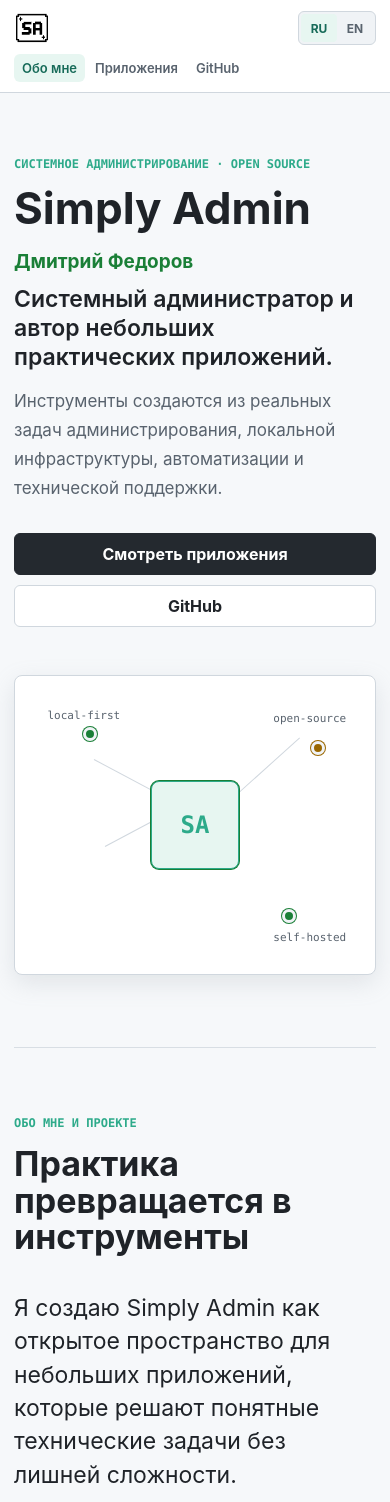
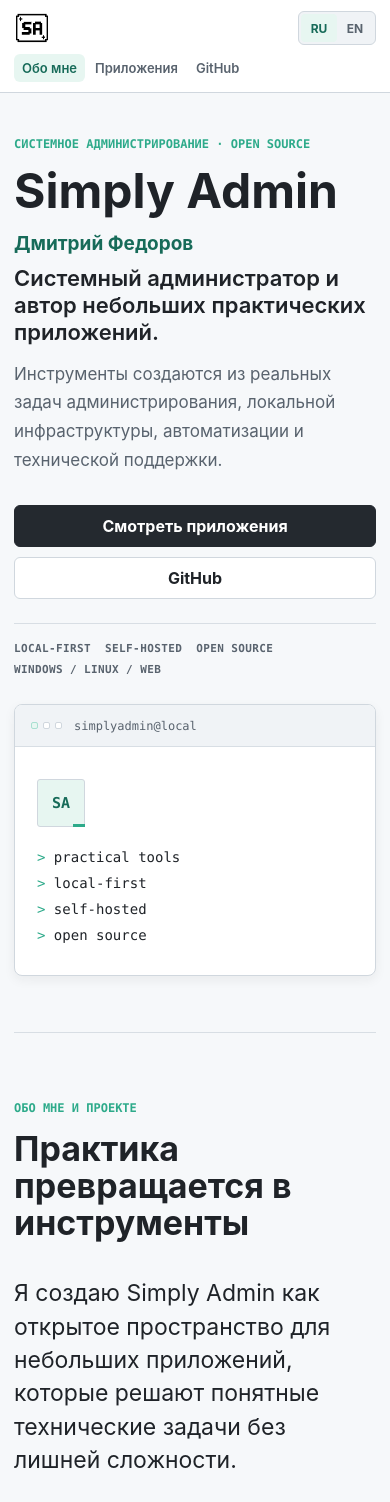
Before and after one commit to fedorovdo/simplyadmin-site, a React (Vite) app: page / in a window 390 px wide. Shown: the top 1502 px of the page. Built offline with nearby package versions, Linux system fonts and the light colour scheme.

Commit message:
Redesign hero and application cards

```diff
--- a/src/App.css
+++ b/src/App.css
@@ -1330,3 +1330,434 @@ button:focus-visible,
     height: 36px;
   }
 }
+/* Stage 2: product hub, catalog cards, and details alignment. */
+.home-hero {
+  grid-template-columns: minmax(0, 1.08fr) minmax(340px, 0.72fr);
+  align-items: center;
+  gap: 64px;
+  min-height: auto;
+  padding-block: 76px 88px;
+}
+.hero-copy {
+  max-width: 720px;
+}
+.home-hero h1 {
+  max-width: 680px;
+  margin-bottom: 18px;
+  font-size: clamp(58px, 6vw, 78px);
+  line-height: 0.98;
+}
+.person-name {
+  margin-bottom: 10px;
+  color: var(--color-accent-dark);
+}
+.hero-introduction {
+  max-width: 680px;
+  margin-bottom: 14px;
+  font-size: clamp(24px, 2.4vw, 32px);
+  line-height: 1.22;
+}
+.hero-description {
+  max-width: 660px;
+}
+.hero-meta {
+  display: flex;
+  flex-wrap: wrap;
+  gap: 8px 18px;
+  margin: 30px 0 0;
+  border-top: 1px solid var(--color-border-muted);
+  padding: 18px 0 0;
+  list-style: none;
+}
+.hero-meta li {
+  color: var(--color-text-secondary);
+  font-family: 'JetBrains Mono', 'SFMono-Regular', Consolas, 'Liberation Mono', monospace;
+  font-size: 11px;
+  font-weight: 700;
+  letter-spacing: 0.035em;
+}
+.hero-signal {
+  min-height: 338px;
+  align-self: center;
+  overflow: hidden;
+  border: 1px solid var(--color-border);
+  border-radius: var(--radius-medium);
+  background: var(--color-surface);
+  box-shadow: 0 4px 12px rgba(31, 35, 40, 0.06);
+}
+.terminal-titlebar {
+  display: flex;
+  min-height: 42px;
+  align-items: center;
+  gap: 12px;
+  border-bottom: 1px solid var(--color-border-muted);
+  padding: 0 16px;
+  background: var(--color-surface-muted);
+}
+.terminal-dots {
+  display: flex;
+  gap: 5px;
+}
+.terminal-dots i {
+  width: 7px;
+  height: 7px;
+  border: 1px solid var(--color-border);
+  border-radius: 2px;
+  background: var(--color-surface);
+}
+.terminal-dots i:first-child {
+  border-color: #a8dfd1;
+  background: var(--color-accent-soft);
+}
+.terminal-host,
+.terminal-body {
+  font-family: 'JetBrains Mono', 'SFMono-Regular', Consolas, 'Liberation Mono', monospace;
+}
+.terminal-host {
+  color: var(--color-text-secondary);
+  font-size: 12px;
+}
+.terminal-body {
+  display: grid;
+  align-content: center;
+  min-height: 294px;
+  padding: 34px;
+}
+.terminal-mark {
+  position: relative;
+  display: grid;
+  width: 48px;
+  height: 48px;
+  margin-bottom: 28px;
+  place-items: center;
+  border: 1px solid var(--color-border);
+  border-radius: 3px;
+  background: var(--color-accent-soft);
+  color: var(--color-accent-dark);
+  font-size: 15px;
+  font-weight: 800;
+}
+.terminal-mark::after {
+  position: absolute;
+  right: -1px;
+  bottom: -1px;
+  width: 12px;
+  height: 3px;
+  background: var(--color-accent);
+  content: '';
+}
+.terminal-body p {
+  margin: 0 0 10px;
+  color: var(--color-text-primary);
+  font-size: 14px;
+}
+.terminal-body p:last-child {
+  margin-bottom: 0;
+}
+.terminal-body p span {
+  color: var(--color-accent);
+}
+.catalog-page {
+  padding-block: 44px 88px;
+}
+.catalog-heading {
+  max-width: 820px;
+  margin-bottom: 28px;
+  border-bottom: 1px solid var(--color-border-muted);
+  padding-bottom: 26px;
+}
+.catalog-heading h1 {
+  margin-bottom: 14px;
+  font-size: clamp(46px, 5vw, 58px);
+}
+.catalog-heading > p:last-child {
+  max-width: 760px;
+}
+.catalog-layout {
+  gap: 22px;
+}
+.app-list {
+  align-items: stretch;
+  gap: 18px;
+}
+.app-list-item {
+  min-width: 0;
+  height: 100%;
+}
+.app-card,
+.has-selection .app-card {
+  display: grid;
+  min-height: 320px;
+  height: 100%;
+  grid-template-columns: auto minmax(0, 1fr);
+  grid-template-rows: minmax(0, 1fr) auto;
+  border: 1px solid var(--color-border);
+  border-radius: var(--radius-medium);
+  background: var(--color-surface);
+  box-shadow: 0 1px 2px rgba(31, 35, 40, 0.04);
+  transition: border-color 120ms ease, box-shadow 120ms ease, transform 120ms ease;
+}
+.app-card:hover {
+  border-color: #afb8c1;
+  background: var(--color-surface);
+  box-shadow: 0 4px 12px rgba(31, 35, 40, 0.07);
+  transform: translateY(-1px);
+}
+.app-card.selected {
+  border-color: var(--color-accent);
+  background: var(--color-surface);
+  box-shadow: inset 3px 0 0 var(--color-accent);
+}
+.app-card-main {
+  display: grid;
+  min-width: 0;
+  grid-column: 1 / -1;
+  grid-row: 1;
+  align-content: start;
+  gap: 15px;
+  border-bottom: 1px solid var(--color-border-muted);
+  padding: 20px 20px 18px;
+  cursor: pointer;
+}
+.card-topline {
+  align-items: flex-start;
+}
+.app-monogram {
+  display: grid;
+  width: 44px;
+  height: 44px;
+  flex: 0 0 auto;
+  place-items: center;
+  border: 1px solid var(--color-border);
+  border-radius: 3px;
+  background: var(--color-accent-soft);
+  color: var(--color-accent-dark);
+  font-family: 'JetBrains Mono', 'SFMono-Regular', Consolas, 'Liberation Mono', monospace;
+  font-size: 13px;
+  font-weight: 800;
+}
+.status {
+  border-color: transparent;
+  padding: 5px 8px;
+  font-weight: 700;
+}
+.status-stable {
+  border-color: #aceebb;
+  background: #dafbe1;
+  color: #116329;
+}
+.status-preview {
+  border-color: #eac54f;
+  background: #fff8c5;
+  color: #7d4e00;
+}
+.status-in-development {
+  border-color: #ffb8b0;
+  background: #ffebe9;
+  color: #a40e26;
+}
+.card-metadata,
+.card-title-row,
+.card-secondary-actions {
+  display: flex;
+  min-width: 0;
+  align-items: center;
+}
+.card-metadata {
+  justify-content: space-between;
+  gap: 12px;
+}
+.card-metadata .app-category {
+  margin: 0;
+}
+.card-title-row {
+  flex-wrap: wrap;
+  gap: 8px 10px;
+}
+.app-card .card-title-row h2 {
+  display: block;
+  margin: 0;
+}
+.card-title-row .version {
+  margin: 0;
+  vertical-align: initial;
+}
+.app-summary {
+  max-width: 58ch;
+}
+.details-button {
+  width: auto;
+  min-height: 44px;
+  align-self: stretch;
+  grid-column: 1;
+  grid-row: 2;
+  border: 0;
+  background: transparent;
+  margin: 0;
+  padding: 0 20px;
+  color: var(--color-accent-dark);
+}
+.details-button:hover {
+  background: var(--color-accent-soft);
+  color: var(--color-accent-dark);
+}
+.card-secondary-actions {
+  align-self: stretch;
+  justify-content: flex-end;
+  gap: 8px 14px;
+  grid-column: 2;
+  grid-row: 2;
+  padding: 0 20px;
+}
+.card-secondary-actions a {
+  color: var(--color-text-secondary);
+  font-size: 12px;
+  font-weight: 650;
+  text-decoration: none;
+}
+.card-secondary-actions a:hover,
+.card-secondary-actions a:focus-visible {
+  color: var(--color-accent-dark);
+  text-decoration: underline;
+}
+.app-details {
+  border: 1px solid var(--color-border);
+  border-radius: var(--radius-medium);
+  padding: 26px;
+  box-shadow: 0 4px 12px rgba(31, 35, 40, 0.06);
+}
+.details-back {
+  margin-bottom: 20px;
+}
+.details-header {
+  gap: 16px;
+}
+.details-header h2 {
+  margin-bottom: 12px;
+}
+.detail-meta .status {
+  border-width: 1px;
+}
+.icon-button {
+  border-color: var(--color-border);
+  background: var(--color-surface);
+}
+.icon-button:hover {
+  background: var(--color-surface-muted);
+}
+.details-description {
+  margin-block: 22px 18px;
+}
+.screenshot-frame {
+  border-radius: var(--radius-small);
+}
+.details-actions {
+  gap: 8px;
+}
+.details-actions .button {
+  min-height: 36px;
+  padding: 8px 12px;
+  font-size: 13px;
+}
+.footer {
+  padding-block: 32px 40px;
+}
+@media (max-width: 800px) {
+  .home-hero {
+    grid-template-columns: 1fr;
+    gap: 36px;
+    padding-block: 58px 68px;
+  }
+  .hero-copy {
+    max-width: 760px;
+  }
+  .hero-signal {
+    width: min(100%, 620px);
+    min-height: 300px;
+  }
+  .terminal-body {
+    min-height: 258px;
+  }
+  .catalog-page {
+    padding-block: 36px 72px;
+  }
+}
+@media (max-width: 600px) {
+  .home-hero {
+    gap: 28px;
+    padding-block: 44px 56px;
+  }
+  .home-hero h1 {
+    font-size: 48px;
+  }
+  .hero-introduction {
+    font-size: 22px;
+  }
+  .hero-meta {
+    gap: 8px 14px;
+    margin-top: 24px;
+  }
+  .hero-signal {
+    min-height: 270px;
+  }
+  .terminal-body {
+    min-height: 228px;
+    padding: 26px 22px;
+  }
+  .terminal-mark {
+    margin-bottom: 22px;
+  }
+  .catalog-page {
+    padding-block: 30px 60px;
+  }
+  .catalog-heading {
+    margin-bottom: 22px;
+    padding-bottom: 22px;
+  }
+  .catalog-heading h1 {
+    font-size: 42px;
+  }
+  .app-card,
+  .has-selection .app-card {
+    min-height: 0;
+    grid-template-columns: 1fr;
+    grid-template-rows: auto auto auto;
+  }
+  .app-card-main {
+    grid-column: 1;
+    padding: 18px;
+  }
+  .details-button {
+    grid-column: 1;
+    grid-row: 2;
+    justify-content: flex-start;
+    padding-inline: 18px;
+  }
+  .card-secondary-actions {
+    justify-content: flex-start;
+    grid-column: 1;
+    grid-row: 3;
+    padding: 0 18px 16px;
+  }
+  .app-details {
+    padding: 20px;
+  }
+  .footer {
+    padding-block: 28px 34px;
+  }
+}
+@media (max-width: 430px) {
+  .card-metadata {
+    align-items: flex-start;
+    flex-direction: column;
+    gap: 7px;
+  }
+  .platform {
+    max-width: 100%;
+    text-align: left;
+    white-space: normal;
+  }
+  .card-secondary-actions {
+    flex-wrap: wrap;
+  }
+}
--- a/src/components/AppDetails.tsx
+++ b/src/components/AppDetails.tsx
@@ -28,7 +28,9 @@ export function AppDetails({ application, language, instance, onClose }: AppDeta
           <p className="app-category">{application.category[language]}</p>
           <h2 id={titleId}>{application.name}</h2>
           <div className="detail-meta">
-            <span>{t.statuses[application.status]}</span>
+            <span className={`status status-${application.status.toLowerCase().replaceAll(' ', '-')}`}>
+              {t.statuses[application.status]}
+            </span>
             {application.version && <span>{application.version}</span>}
             <span>{application.platform[language]}</span>
           </div>
--- a/src/components/HomePage.tsx
+++ b/src/components/HomePage.tsx
@@ -29,19 +29,25 @@ export function HomePage({ language, onNavigate }: HomePageProps) {
             <a className="button primary" href="/apps" onClick={openApplications}>{t.home.applicationsCta}</a>
             <a className="button secondary" href={githubUrl}>GitHub</a>
           </div>
+          <ul className="hero-meta">
+            {['LOCAL-FIRST', 'SELF-HOSTED', 'OPEN SOURCE', 'WINDOWS / LINUX / WEB'].map((label) => (
+              <li key={label}>{label}</li>
+            ))}
+          </ul>
         </div>
-        <div className="hero-signal" aria-hidden="true">
-          <div className="signal-node node-main"><span>SA</span></div>
-          <div className="signal-node node-one" />
-          <div className="signal-node node-two" />
-          <div className="signal-node node-three" />
-          <div className="signal-path path-one" />
-          <div className="signal-path path-two" />
-          <div className="signal-path path-three" />
-          <span className="signal-label label-one">local-first</span>
-          <span className="signal-label label-two">open-source</span>
-          <span className="signal-label label-three">self-hosted</span>
-        </div>
+        <aside className="hero-signal" aria-hidden="true">
+          <div className="terminal-titlebar">
+            <span className="terminal-dots"><i /><i /><i /></span>
+            <span className="terminal-host">simplyadmin@local</span>
+          </div>
+          <div className="terminal-body">
+            <div className="terminal-mark">SA</div>
+            <p><span>&gt;</span> practical tools</p>
+            <p><span>&gt;</span> local-first</p>
+            <p><span>&gt;</span> self-hosted</p>
+            <p><span>&gt;</span> open source</p>
+          </div>
+        </aside>
       </section>
 
       <section className="page-section about-layout" id="about">
```
Also changed, not shown: src/components/AppCard.tsx (+19 -2 lines).
